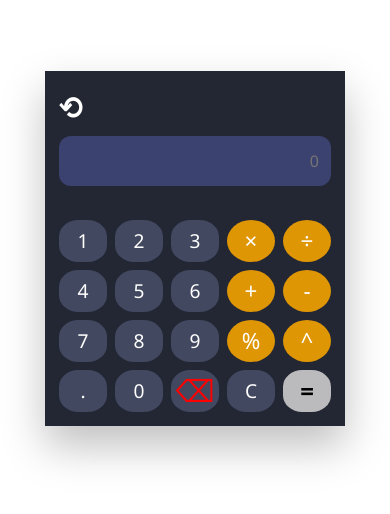
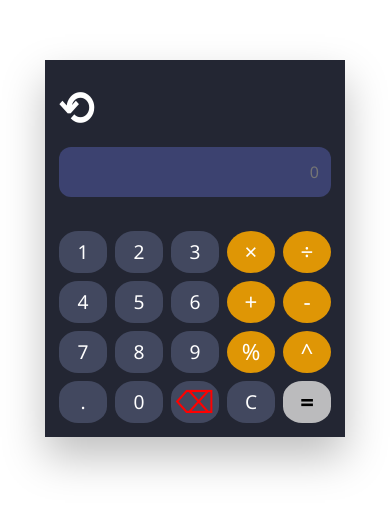
Before and after one commit to MiMi-Tech19/Calculator-Project, a plain HTML site: page index.html in a window 390 px wide. Shown: the part 174-688 px from the top of the page. Drawn offline with Linux system fonts and the light colour scheme.

Commit message:
initial commit

```diff
--- a/style.css
+++ b/style.css
@@ -257,4 +257,9 @@ button:active {
     font-size: 1.5rem;
   }
 
+.historyBtn {
+  font-size: 3rem;
+  font-weight: 600;
+
 }
+}
```
